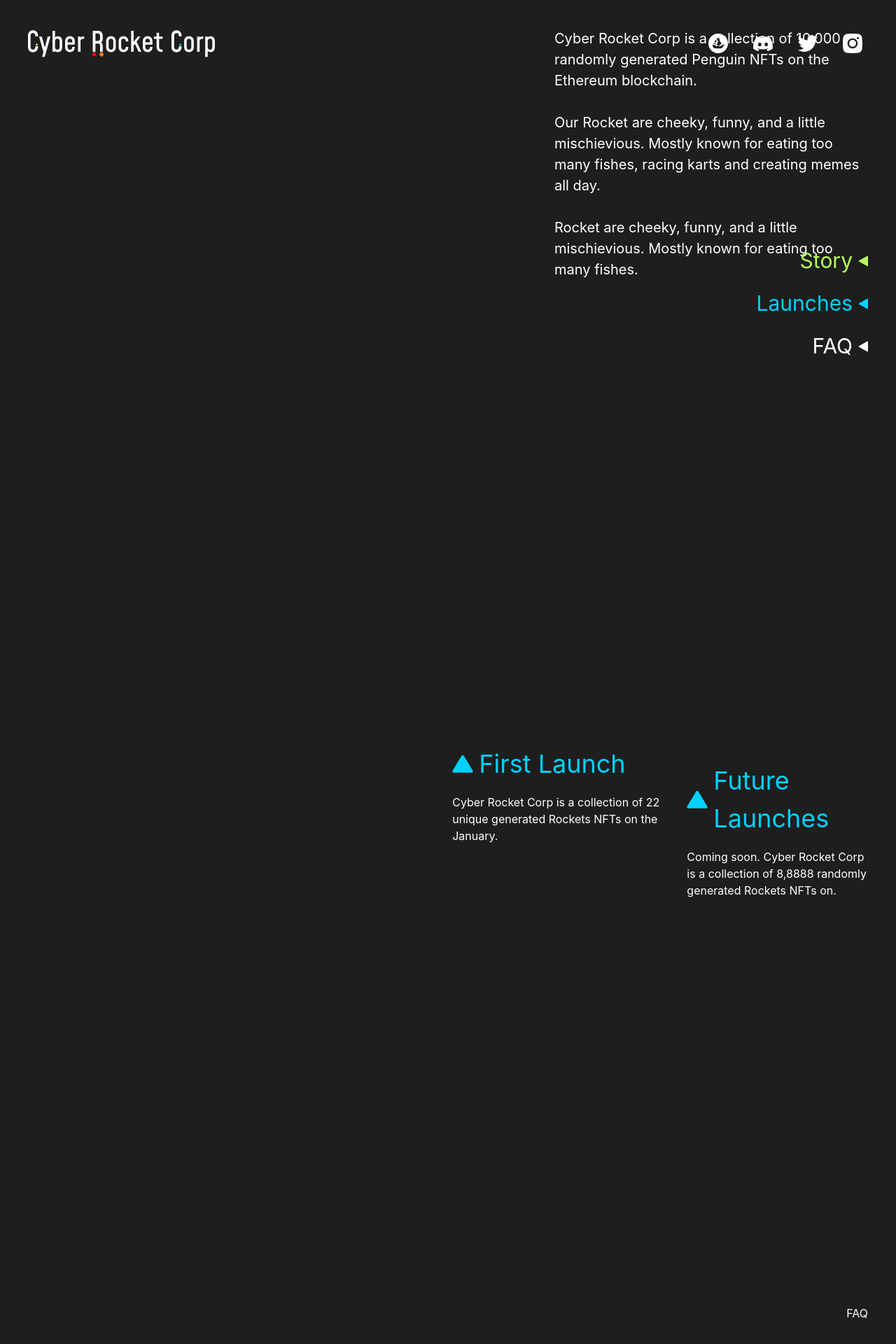
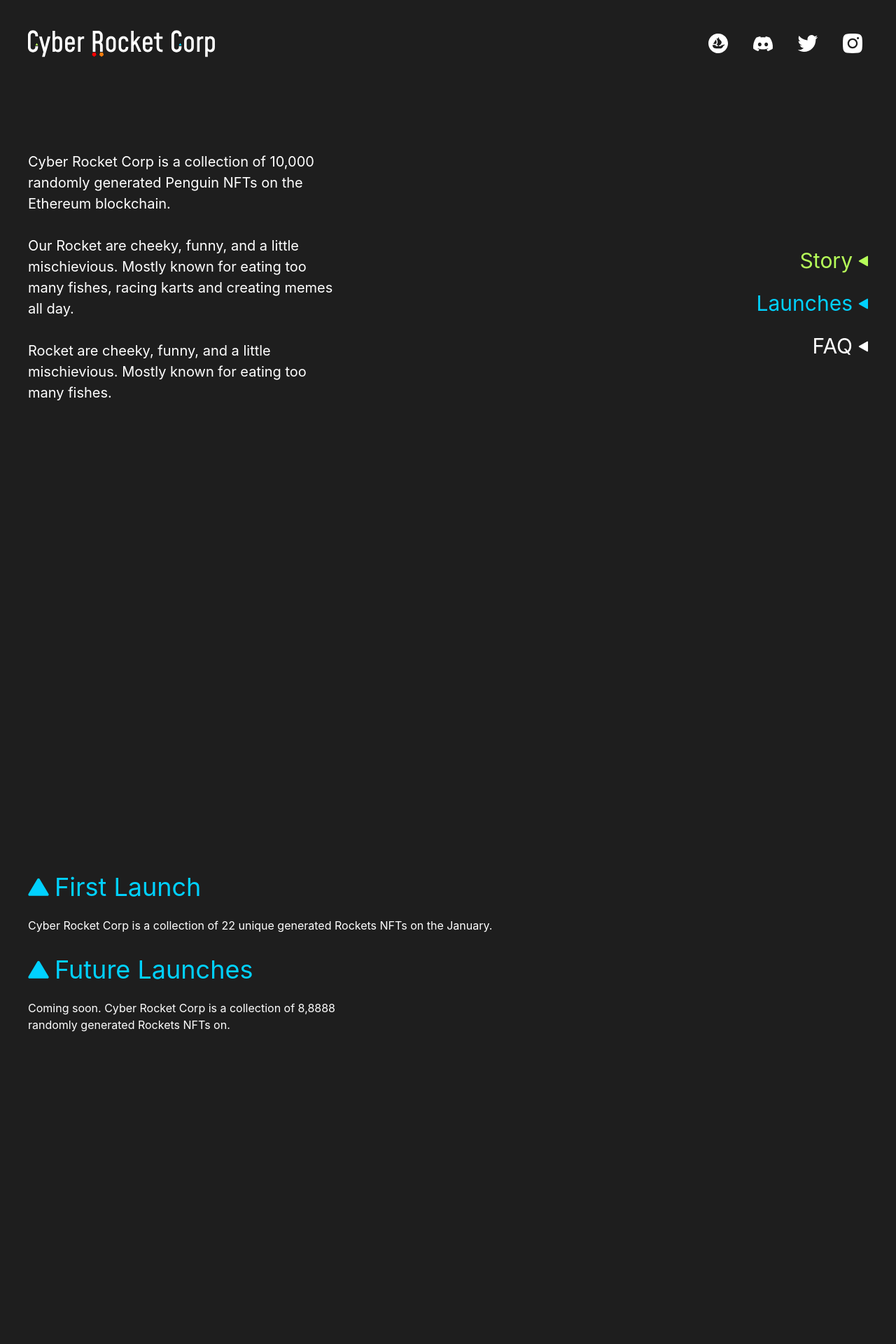
Before and after one commit to andronov04/webrocket, a Next.js app: page / in a window 1280 px wide. Shown: the top 1920 px of the page at 70% size. Built offline with nearby package versions, Linux system fonts and the light colour scheme; a web font is replaced by a local one.

Commit message:
Fix style

```diff
--- a/components/FAQ/FAQ.tsx
+++ b/components/FAQ/FAQ.tsx
@@ -4,7 +4,7 @@ import React from 'react';
 const FAQ = () => {
 
   return (
-    <div id={'faq'} className={'p-10 flex lg:flex-row flex-col min-h-screen'}>
+    <div id={'faq'} className={'p-10 flex flex-col min-h-screen'}>
       <div className={'h-44 w-full '}/>
       FAQ
     </div>
--- a/components/Launches/Launches.tsx
+++ b/components/Launches/Launches.tsx
@@ -4,7 +4,7 @@ import React from 'react';
 const Launches = () => {
 
   return (
-    <div id={'launches'} className={'p-10 mt-56 flex lg:flex-row flex-col min-h-screen'}>
+    <div id={'launches'} className={'p-10 mt-56 flex flex-col min-h-screen'}>
       <div className={'h-44 w-full '}/>
 
       <div>
--- a/components/Page.tsx
+++ b/components/Page.tsx
@@ -11,7 +11,7 @@ export default function Page({ children }) {
       <Menu />
       <Header/>
 
-      <div className={'max-w-screen-xl flex flex-col  w-full h-full'}>
+      <div className={'flex flex-col  w-full h-full'}>
 
         <main className={'flex-grow w-full h-auto'}>
           {children}
--- a/pages/index.tsx
+++ b/pages/index.tsx
@@ -16,7 +16,7 @@ const Home = () => {
         <link rel="icon" href="" />
       </Head>
 
-      <div id={'main'} className={'flex p-10 lg:flex-row flex-col min-h-screen'}>
+      <div id={'main'} className={'flex p-10 flex-col min-h-screen'}>
         <div className={'h-44 w-full '}/>
         <p className={'max-w-md md:text-xl text-md'}>
           Cyber Rocket Corp is a collection of 10,000 randomly generated Penguin NFTs on the Ethereum blockchain.<br /><br />
```
